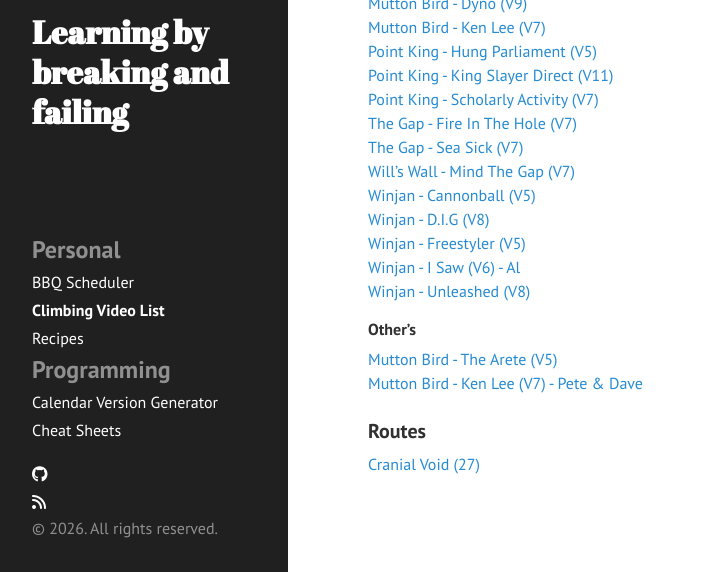
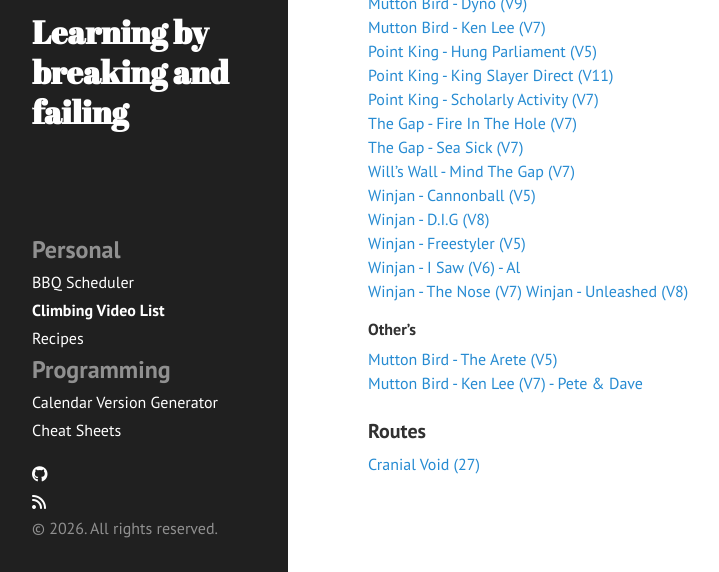
Before and after one commit to slowmonkey/slowmonkey.github.io, a Jekyll site: the page built from sidemenu_pages/climbing-video-list.md, in a window 1280 px wide and 1052 px high, cut to the strip 480-1052 px from the top of the window. Shown: the whole strip, without its empty margins (0-719 px from the left). Built offline with Jekyll 4.4.1, drawn with Linux system fonts in a browser that asks for light colours; nearby versions of some CDN libraries.

Commit message:
Update climbing-video-list.md

```diff
--- a/sidemenu_pages/climbing-video-list.md
+++ b/sidemenu_pages/climbing-video-list.md
@@ -31,6 +31,7 @@ category: personal
 [Winjan - D.I.G (V8)](https://www.youtube.com/playlist?list=PLmL-3YU6lBLssHqkGq9w8w9whScoOFvCV)
 [Winjan - Freestyler (V5)](https://www.youtube.com/playlist?list=PLmL-3YU6lBLvofnuoX_z2vV_fI7Uy7M0I)
 [Winjan - I Saw (V6) - Al](https://www.youtube.com/playlist?list=PLmL-3YU6lBLvbc_HsqCUlziR2yD_h0lmD)
+[Winjan - The Nose (V7)](https://www.youtube.com/playlist?list=PLaLw8syOjp-E)
 [Winjan - Unleashed (V8)](https://www.youtube.com/playlist?list=PLmL-3YU6lBLvw3Unxf1slABkt2CpKujg_)
 
 #### Other's
```
